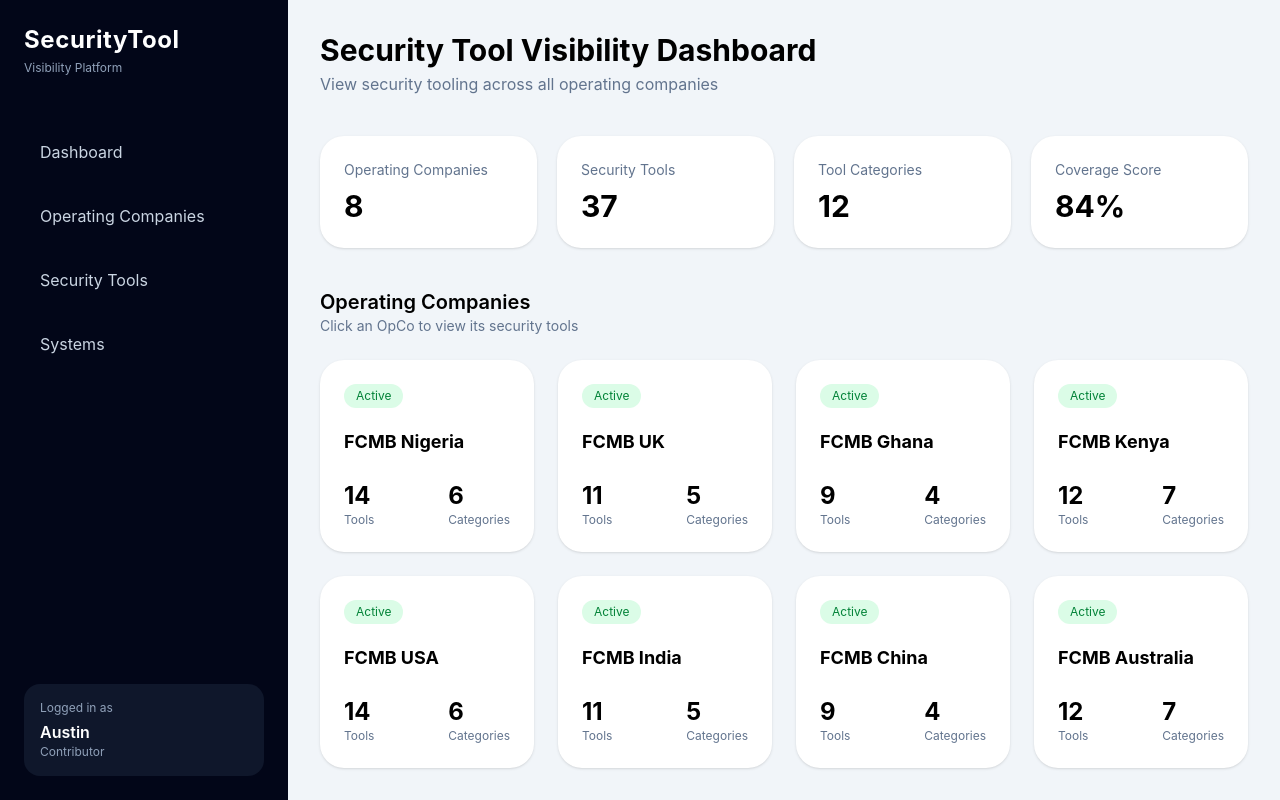
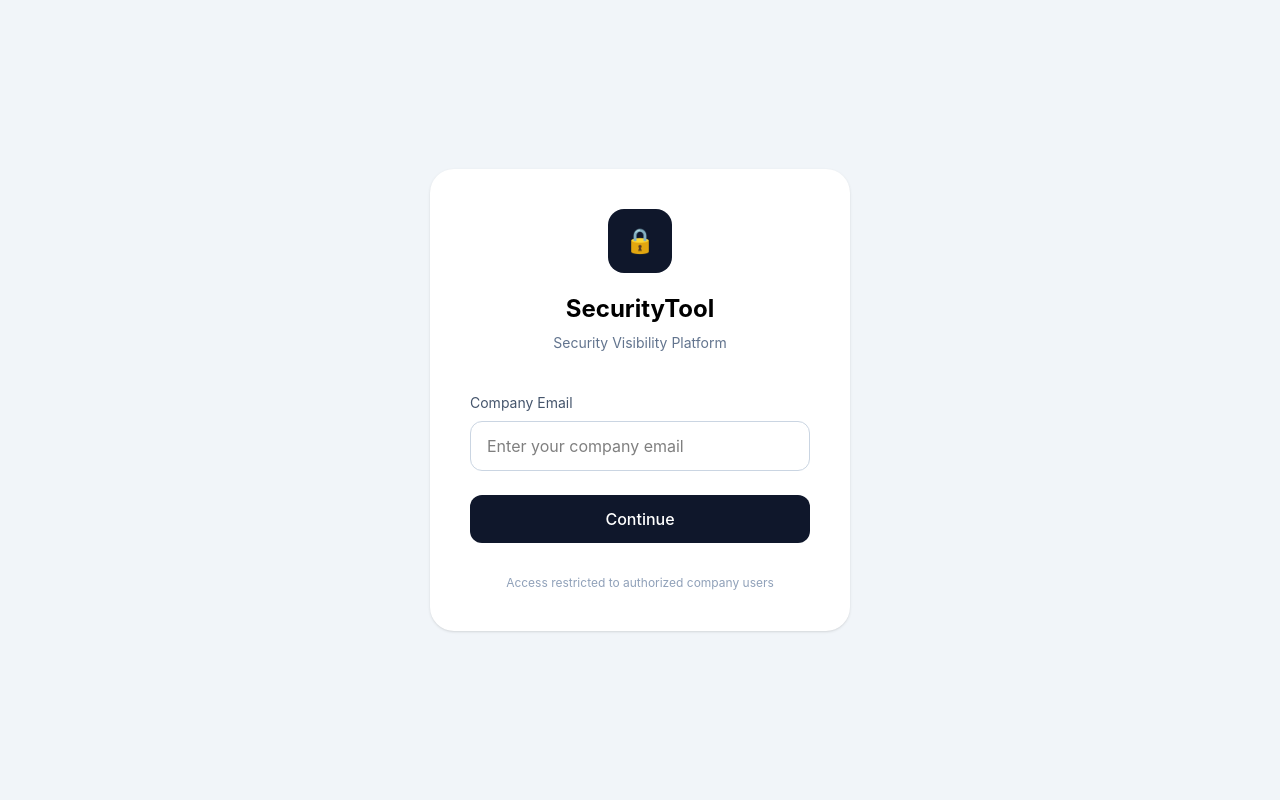
Before and after one commit to Austinspeed/security-tool-manager, a React (Vite) app in the folder frontend/: page / in a window 1280 px wide. Built offline with nearby package versions, Linux system fonts and the light colour scheme.

Commit message:
Added a login page

```diff
--- a/frontend/index.html
+++ b/frontend/index.html
@@ -4,7 +4,7 @@
     <meta charset="UTF-8" />
     <link rel="icon" type="image/png+xml" href="/FCMB_Logo.png" />
     <meta name="viewport" content="width=device-width, initial-scale=1.0" />
-    <title>Security Tools Manager</title>
+    <title>Group Security Tools</title>
   </head>
   <body>
     <div id="root"></div>
--- a/frontend/package.json
+++ b/frontend/package.json
@@ -10,6 +10,7 @@
     "preview": "vite preview"
   },
   "dependencies": {
+    "lucide-react": "^1.16.0",
     "react": "^19.2.6",
     "react-dom": "^19.2.6",
     "react-router-dom": "^7.15.1"
--- a/frontend/src/App.jsx
+++ b/frontend/src/App.jsx
@@ -1,47 +1,35 @@
-import { Routes, Route } from "react-router-dom";
+import { Routes, Route, useLocation } from "react-router-dom";
+
 import Sidebar from "./components/Sidebar";
 import Dashboard from "./pages/Dashboard";
 import OpcoPage from "./pages/OperatingCompany";
 import SecurityTools from "./pages/SecurityTools";
 import SystemsPage from "./pages/Systems";
 import OpcoDetails from "./pages/OpCoDetails";
-// import CoverageMatrix from "./pages/CoverageMatrix";
-// import GapAnalysis from "./pages/GapAnalysis";
-// import OverlapAnalysis from "./pages/OverlapAnalysis";
-// import ReportsPage from "./pages/Report";
+import LoginPage from "./pages/Login";
+import CoverageMatrix from "./pages/CoverageMatrix";
+import GapAnalysis from "./pages/GapAnalysis";
+import OverlapAnalysis from "./pages/OverlapAnalysis";
+import ReportsPage from "./pages/Report";
 // import SettingsPage from "./pages/Settings";
 
 const App = () => {
-  // const menu = [
-  //   'Dashboard',
-  //   'Operating Companies',
-  //   'Security Tools',
-  //   'Systems',
-  //   'Coverage Matrix',
-  //   'Gap Analysis',
-  //   'Overlap Analysis',
-  //   'Reports',
-  //   'Settings'
-  // ];
+  const location = useLocation();
 
-  // const stats = [
-  //   { label: 'Operating Companies', value: '8' },
-  //   { label: 'Security Tools', value: '37' },
-  //   { label: 'Tool Categories', value: '12' },
-  //   { label: 'Coverage Score', value: '84%' },
-  // ];
-
-  // const opcos = [
-  //   { name: 'FCMB Nigeria', region: 'West Africa', tools: 14 },
-  //   { name: 'FCMB UK', region: 'Europe', tools: 11 },
-  //   { name: 'FCMB Ghana', region: 'West Africa', tools: 9 },
-  //   { name: 'FCMB Kenya', region: 'East Africa', tools: 12 },
-  // ];
+  // Hide sidebar only on login page
+  const isLoginPage = location.pathname === "/";
 
   return (
     <div className="min-h-screen bg-slate-100 flex">
-      <Sidebar activeItem="Dashboard" />
+
+      {!isLoginPage && (
+        <Sidebar activeItem="Dashboard" />
+      )}
+
       <Routes>
+        {/* Login */}
+        <Route path="/" element={<LoginPage />} />
+
         {/* Dashboard */}
         <Route path="/dashboard" element={<Dashboard />} />
 
@@ -55,26 +43,24 @@
         <Route path="/systems" element={<SystemsPage />} />
 
         {/* Coverage Matrix Page */}
-        {/* <Route path="/coverage" element={<CoverageMatrix />} /> */}
+        <Route path="/coverage" element={<CoverageMatrix />} />
 
         {/* Gap Analysis Page */}
-        {/* <Route path="/gaps" element={<GapAnalysis />} /> */}
+        <Route path="/gaps" element={<GapAnalysis />} />
 
         {/* Overlap Analysis Page */}
-        {/* <Route path="/overlaps" element={<OverlapAnalysis />} /> */}
+        <Route path="/overlaps" element={<OverlapAnalysis />} />
 
         {/* Reports Page */}
-        {/* <Route path="/reports" element={<ReportsPage />} /> */}
+        <Route path="/reports" element={<ReportsPage />} />
 
-        {/* Settings Page */}
+        {/* Settings */}
         {/* <Route path="/settings" element={<SettingsPage />} /> */}
 
-        {/* OpCo Details Page */}
+        {/* OpCo Details */}
         <Route path="/opco/:id" element={<OpcoDetails />} />
+      </Routes>
 
-        {/* Default route */}
-        <Route path="/" element={<Dashboard />} />
-      </Routes>
     </div>
   );
 };
--- /dev/null
+++ b/frontend/src/pages/Login.jsx
@@ -0,0 +1,77 @@
+const LoginPage = () => {
+  return (
+    <div className="h-screen w-full bg-slate-100 flex items-center justify-center">
+
+      <div className="w-105 bg-white rounded-3xl shadow-sm p-10">
+
+        {/* Logo */}
+        <div className="flex flex-col items-center">
+
+          <div className="w-16 h-16 rounded-2xl bg-slate-900 flex items-center justify-center text-white text-2xl">
+            🔒
+          </div>
+
+          <h1 className="text-2xl font-bold mt-5">
+            SecurityTool
+          </h1>
+
+          <p className="text-sm text-slate-500 mt-2 text-center">
+            Security Visibility Platform
+          </p>
+
+        </div>
+
+        {/* Form */}
+        <div className="mt-10">
+
+          <label className="block text-sm text-slate-600 mb-2">
+            Company Email
+          </label>
+
+          <input
+            type="email"
+            placeholder="Enter your company email"
+            className="
+              w-full
+              px-4
+              py-3
+              border
+              border-slate-300
+              rounded-xl
+              focus:outline-none
+              focus:ring-2
+              focus:ring-slate-900
+            "
+          />
+
+          <button
+            className="
+              w-full
+              mt-6
+              py-3
+              rounded-xl
+              bg-slate-900
+              text-white
+              font-medium
+              hover:opacity-90
+              transition
+            "
+          >
+            Continue
+          </button>
+
+        </div>
+
+        <div className="mt-8 text-center">
+          <p className="text-xs text-slate-400">
+            Access restricted to authorized company users
+          </p>
+        </div>
+
+      </div>
+
+    </div>
+  );
+};
+
+export default LoginPage;
--- a/frontend/src/pages/OpCoDetails.jsx
+++ b/frontend/src/pages/OpCoDetails.jsx
@@ -27,16 +27,8 @@
           owner: "Security Team",
         },
       ],
-      systems: [
-        "Cloud Infrastructure",
-        "Endpoints",
-        "Applications",
-        "APIs",
-      ],
-      gaps: [
-        "DLP coverage missing",
-        "API IAM controls unavailable",
-      ],
+      systems: ["Cloud Infrastructure", "Endpoints", "Applications", "APIs"],
+      gaps: ["DLP coverage missing", "API IAM controls unavailable"],
     },
 
     "fcmb-ke": {
@@ -56,16 +48,10 @@
           owner: "Technology Team",
         },
       ],
-      systems: [
-        "Endpoints",
-        "Databases",
-        "Network Infrastructure",
-      ],
-      gaps: [
-        "No DLP tooling",
-      ],
+      systems: ["Endpoints", "Databases", "Network Infrastructure"],
+      gaps: ["No DLP tooling"],
     },
-     "fcmb-gh": {
+    "fcmb-gh": {
       name: "FCMB Ghana",
       coverage: "79%",
       tools: [
@@ -88,16 +74,8 @@
           owner: "Security Team",
         },
       ],
-      systems: [
-        "Cloud Infrastructure",
-        "Endpoints",
-        "Applications",
-        "APIs",
-      ],
-      gaps: [
-        "DLP coverage missing",
-        "API IAM controls unavailable",
-      ],
+      systems: ["Cloud Infrastructure", "Endpoints", "Applications", "APIs"],
+      gaps: ["DLP coverage missing", "API IAM controls unavailable"],
     },
     "fcmb-uk": {
       name: "FCMB United Kingdom",
@@ -122,16 +100,8 @@
           owner: "Security Team",
         },
       ],
-      systems: [
-        "Cloud Infrastructure",
-        "Endpoints",
-        "Applications",
-        "APIs",
-      ],
-      gaps: [
-        "DLP coverage missing",
-        "API IAM controls unavailable",
-      ],
+      systems: ["Cloud Infrastructure", "Endpoints", "Applications", "APIs"],
+      gaps: ["DLP coverage missing", "API IAM controls unavailable"],
     },
     "fcmb-us": {
       name: "FCMB United States",
@@ -156,16 +126,8 @@
           owner: "Security Team",
         },
       ],
-      systems: [
-        "Cloud Infrastructure",
-        "Endpoints",
-        "Applications",
-        "APIs",
-      ],
-      gaps: [
-        "DLP coverage missing",
-        "API IAM controls unavailable",
-      ],
+      systems: ["Cloud Infrastructure", "Endpoints", "Applications", "APIs"],
+      gaps: ["DLP coverage missing", "API IAM controls unavailable"],
     },
     "fcmb-in": {
       name: "FCMB India",
@@ -190,16 +152,8 @@
           owner: "Security Team",
         },
       ],
-      systems: [
-        "Cloud Infrastructure",
-        "Endpoints",
-        "Applications",
-        "APIs",
-      ],
-      gaps: [
-        "DLP coverage missing",
-        "API IAM controls unavailable",
-      ],
+      systems: ["Cloud Infrastructure", "Endpoints", "Applications", "APIs"],
+      gaps: ["DLP coverage missing", "API IAM controls unavailable"],
     },
   };
 
@@ -208,65 +162,43 @@
   if (!opco) {
     return (
       <div className="flex-1 p-8">
-        <h1 className="text-2xl font-bold">
-          Operating Company not found
-        </h1>
+        <h1 className="text-2xl font-bold">Operating Company not found</h1>
       </div>
     );
   }
 
   return (
     <div className="flex-1 bg-slate-100 p-8 overflow-auto">
-
       {/* Header */}
       <div className="mb-8">
-        <h1 className="text-3xl font-bold">
-          {opco.name}
-        </h1>
+        <h1 className="text-3xl font-bold">{opco.name}</h1>
 
-        <p className="text-slate-500 mt-1">
-          Security visibility overview
-        </p>
+        <p className="text-slate-500 mt-1">Security visibility overview</p>
       </div>
 
       {/* Top Stats */}
       <div className="grid grid-cols-3 gap-5 mb-8">
+        <div className="bg-white p-6 rounded-3xl shadow-sm">
+          <p className="text-slate-500 text-sm">Coverage Score</p>
 
-        <div className="bg-white p-6 rounded-3xl shadow-sm">
-          <p className="text-slate-500 text-sm">
-            Coverage Score
-          </p>
-
-          <h2 className="text-3xl font-bold mt-2">
-            {opco.coverage}
-          </h2>
+          <h2 className="text-3xl font-bold mt-2">{opco.coverage}</h2>
         </div>
 
         <div className="bg-white p-6 rounded-3xl shadow-sm">
-          <p className="text-slate-500 text-sm">
-            Security Tools
-          </p>
+          <p className="text-slate-500 text-sm">Security Tools</p>
 
-          <h2 className="text-3xl font-bold mt-2">
-            {opco.tools.length}
-          </h2>
+          <h2 className="text-3xl font-bold mt-2">{opco.tools.length}</h2>
         </div>
 
         <div className="bg-white p-6 rounded-3xl shadow-sm">
-          <p className="text-slate-500 text-sm">
-            Protected Systems
-          </p>
+          <p className="text-slate-500 text-sm">Protected Systems</p>
 
-          <h2 className="text-3xl font-bold mt-2">
-            {opco.systems.length}
-          </h2>
+          <h2 className="text-3xl font-bold mt-2">{opco.systems.length}</h2>
         </div>
-
       </div>
 
       {/* Tools */}
       <div className="bg-white rounded-3xl shadow-sm overflow-hidden mb-8">
-
         <div className="grid grid-cols-4 bg-slate-900 text-white p-4 font-semibold">
           <div>Tool</div>
           <div>Vendor</div>
@@ -279,9 +211,7 @@
             key={tool.name}
             className="grid grid-cols-4 p-4 border-b hover:bg-slate-50"
           >
-            <div className="font-medium">
-              {tool.name}
-            </div>
+            <div className="font-medium">{tool.name}</div>
 
             <div>{tool.vendor}</div>
 
@@ -290,17 +220,13 @@
             <div>{tool.owner}</div>
           </div>
         ))}
-
       </div>
 
       {/* Bottom Grid */}
       <div className="grid grid-cols-2 gap-6">
-
         {/* Systems */}
         <div className="bg-white rounded-3xl shadow-sm p-6">
-          <h2 className="font-bold text-lg mb-5">
-            Protected Systems
-          </h2>
+          <h2 className="font-bold text-lg mb-5">Protected Systems</h2>
 
           <div className="flex flex-wrap gap-3">
             {opco.systems.map((system) => (
@@ -316,9 +242,7 @@
 
         {/* Gaps */}
         <div className="bg-white rounded-3xl shadow-sm p-6">
-          <h2 className="font-bold text-lg mb-5">
-            Gap Summary
-          </h2>
+          <h2 className="font-bold text-lg mb-5">Gap Summary</h2>
 
           <div className="space-y-3">
             {opco.gaps.map((gap) => (
@@ -331,7 +255,6 @@
             ))}
           </div>
         </div>
-
       </div>
     </div>
   );
```
Also changed, not shown: frontend/src/pages/GapAnalysis.jsx (+4 -14 lines), frontend/src/pages/OperatingCompany.jsx (+1 -6 lines), frontend/src/pages/OverlapAnalysis.jsx (+5 -12 lines), 1 other file (tests, documents, lock files or other folders).
